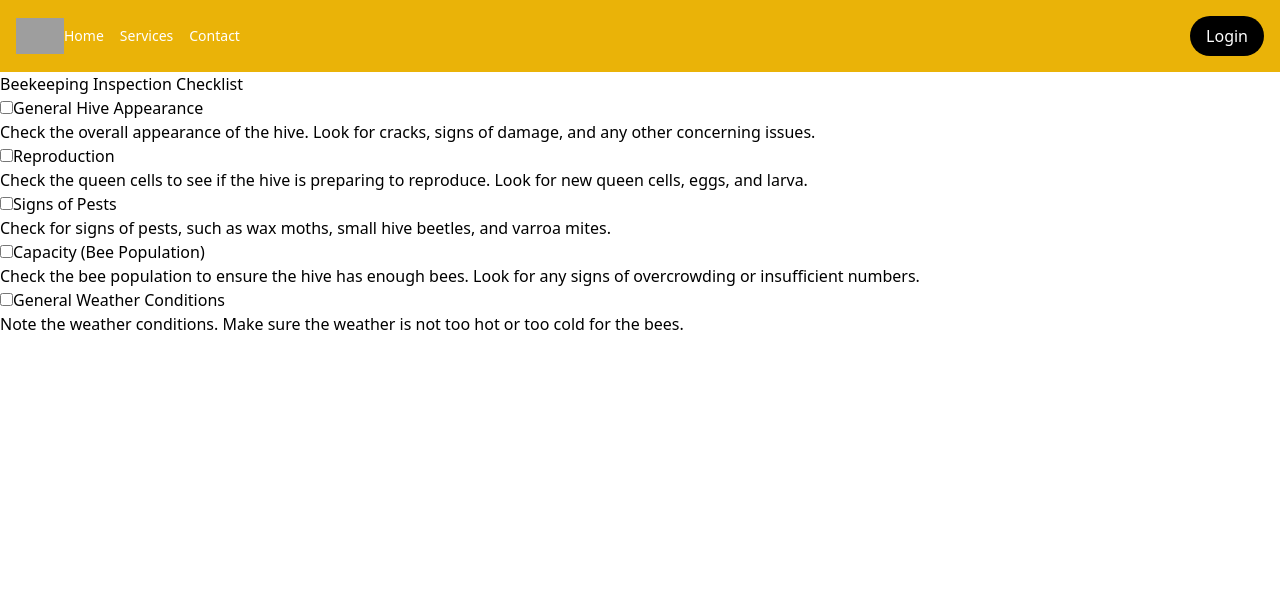
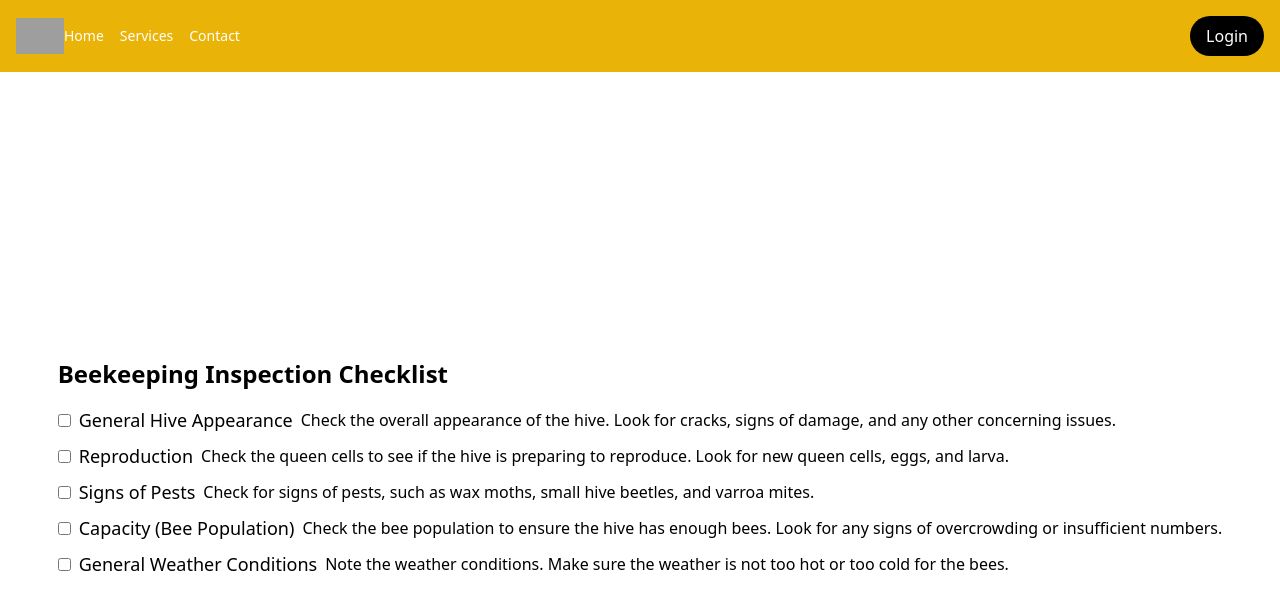
Before and after one commit to taumang/beekeeper_inspection_checklist_app, a React (Vite) app in the folder beekeeping_inspection_checklist/: page / in a window 1280 px wide. Shown: the top 610 px of the page. Built offline with nearby package versions, Linux system fonts and the light colour scheme; grey boxes are pictures that could not be loaded.

Commit message:
updated the styling of the first page.

```diff
--- a/beekeeping_inspection_checklist/src/App.css
+++ b/beekeeping_inspection_checklist/src/App.css
@@ -1,3 +1,11 @@
 @tailwind base;
 @tailwind components;
 @tailwind utilities;
+
+.container {
+    display: flex;
+    justify-content: center;
+    align-items: center;
+    height: 100vh;
+    width: 100vw;
+  }
--- a/beekeeping_inspection_checklist/src/App.jsx
+++ b/beekeeping_inspection_checklist/src/App.jsx
@@ -8,7 +8,10 @@ function App() {
   return (
     <div className='App'>
       <Navbar/>
-      <BeekeepingInspectionChecklist/>
+        <div className='container'>
+
+          <BeekeepingInspectionChecklist/>
+        </div>
     </div>
   )
 }
--- a/beekeeping_inspection_checklist/src/Bee checklist/bee_checklist_main.jsx
+++ b/beekeeping_inspection_checklist/src/Bee checklist/bee_checklist_main.jsx
@@ -37,17 +37,18 @@ function BeekeepingInspectionChecklist() {
 
   return (
     <div className="beekeeping-inspection-checklist">
-      <h2>Beekeeping Inspection Checklist</h2>
+      <h2 className="text-2xl font-bold mb-4">Beekeeping Inspection Checklist</h2>
       <ul>
         {checklist.map((item, index) => (
-          <li key={item.item}>
+          <li key={item.item} className="flex items-center mb-2">
             <input
               type="checkbox"
               checked={item.checked}
               onChange={() => handleCheckboxChange(index)}
+              className="mr-2"
             />
-            {item.item}
-            <p>{item.description}</p>
+            <span className="text-lg">{item.item}</span>
+            <p className="ml-2">{item.description}</p>
           </li>
         ))}
       </ul>
```
